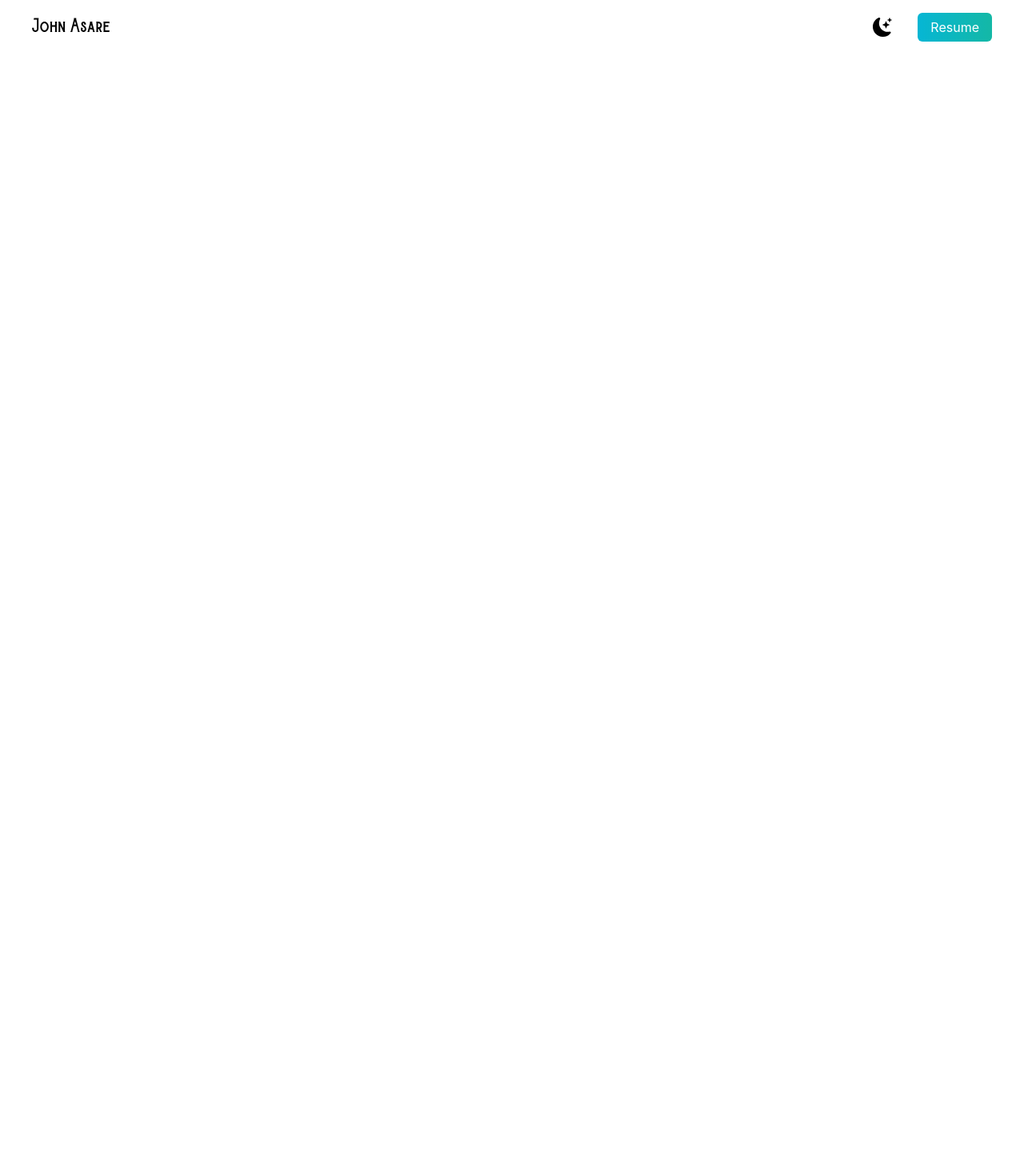
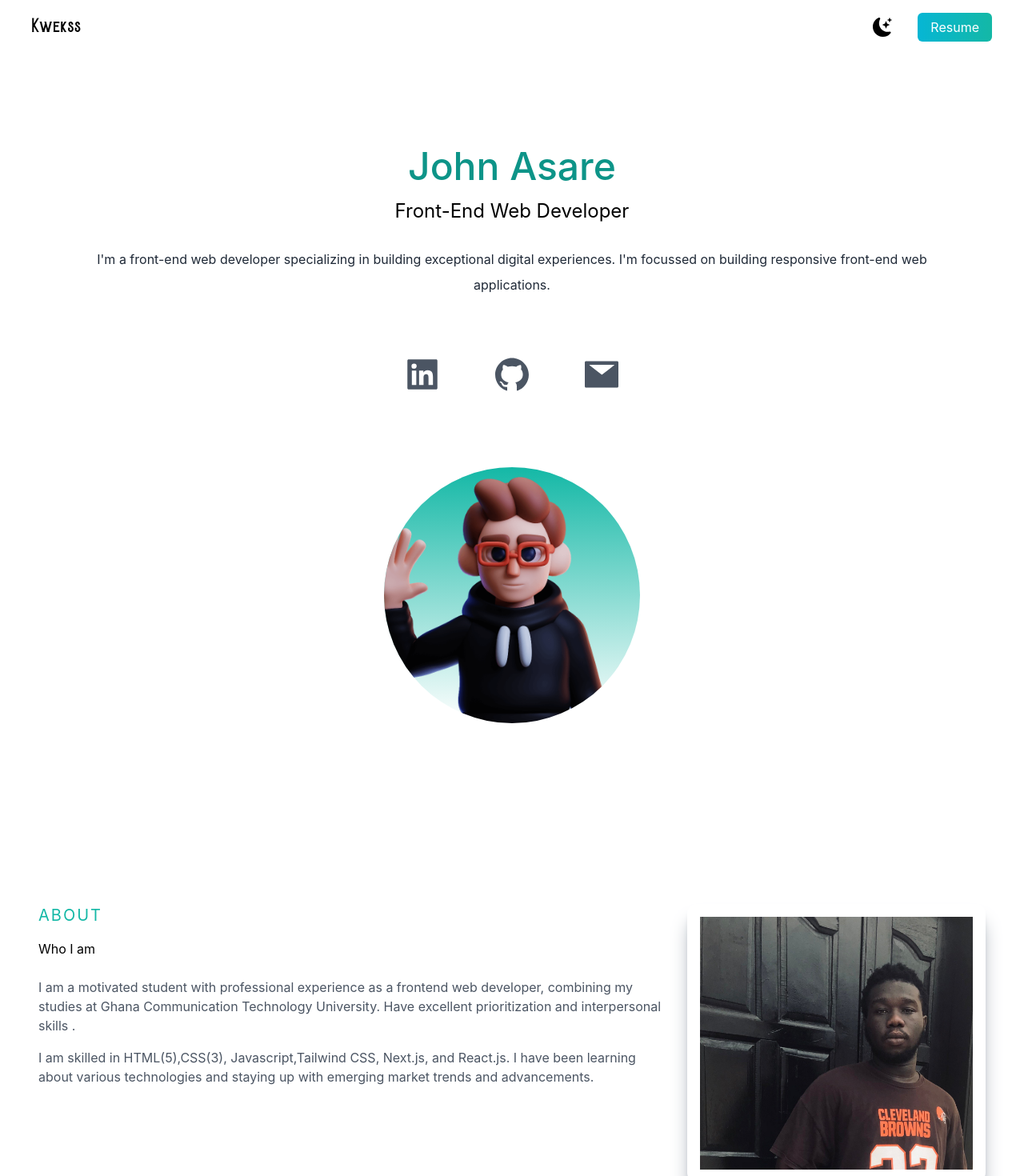
Before and after one commit to kwekss/portfolio, a Next.js app: page / in a window 1280 px wide. Shown: the part 20-1490 px from the top of the page at 80% size. Before the commit the page ends 800 px from the top, so only its background shows below. Built offline with nearby package versions, Linux system fonts and the light colour scheme.

Commit message:
added about

```diff
--- a/pages/index.js
+++ b/pages/index.js
@@ -1,5 +1,9 @@
 import Head from "next/head";
 import { BsFillMoonStarsFill } from "react-icons/bs";
+import { AiFillLinkedin, AiFillGithub, AiFillMail } from "react-icons/ai";
+import Image from "next/image";
+import deved from "../public/dev-ed-wave.png";
+import aboutimage from "../public/about.jpg";
 
 export default function Home() {
   return (
@@ -13,7 +17,7 @@ export default function Home() {
       <main className="bg-white px-10">
         <section className=" min-h-screen">
           <nav className="py-10 mb-12 flex justify-between">
-            <h1 className="text-xl font-burtons">John Asare</h1>
+            <h1 className="text-xl font-burtons">Kwekss</h1>
             <ul className="flex items-center">
               <li>
                 <BsFillMoonStarsFill className="cursor-pointer text-2xl" />
@@ -28,6 +32,57 @@ export default function Home() {
               </li>
             </ul>
           </nav>
+          <div className="text-center p-10 py-10">
+            <h1 className="text-5xl py-2 text-teal-600 font-medium">
+              John Asare
+            </h1>
+            <h3 className="text-2xl py-2">Front-End Web Developer</h3>
+            <p className="text-md py-5 leading-8 text-gray-800">
+              {" "}
+              I'm a front-end web developer specializing in building exceptional
+              digital experiences. I'm focussed on building responsive front-end
+              web applications.
+            </p>
+          </div>
+          <div className="text-5xl flex justify-center gap-16 py-3 text-gray-600">
+            <AiFillLinkedin />
+            <AiFillGithub />
+            <AiFillMail />
+          </div>
+          <div className=" relative mx-auto bg-gradient-to-b from-teal-500 rounded-full w-80 h-80 mt-20 overflow-hidden">
+            <Image src={deved} layout="fill" objectFit="cover" />
+          </div>
+        </section>
+        {/* About section */}
+        <section>
+          <div
+            id="about"
+            className="w-full md:h-screen p-2 flex items-center py-16"
+          >
+            <div className="max-w-[1240px] m-auto md:grid grid-cols-3 gap-8">
+              <div className="col-span-2">
+                <p className="uppercase text-xl tracking-widest text-teal-500">
+                  About
+                </p>
+                <h2 className="py-4"> Who I am</h2>
+                <p className="py-2 text-gray-600">
+                  I am a motivated student with professional experience as a
+                  frontend web developer, combining my studies at Ghana
+                  Communication Technology University. Have excellent
+                  prioritization and interpersonal skills .
+                </p>
+                <p className="py-2 text-gray-600">
+                  I am skilled in HTML(5),CSS(3), Javascript,Tailwind CSS,
+                  Next.js, and React.js. I have been learning about various
+                  technologies and staying up with emerging market trends and
+                  advancements.
+                </p>
+              </div>
+              <div className="w-full h-auto m-auto shadow-xl shadow-gray-400 rounded-xl flex items-cenrer justify-center p-4 hover:scale-105 ease-in duration-300">
+                <Image src={aboutimage} />
+              </div>
+            </div>
+          </div>
         </section>
       </main>
     </>
```
Also changed, not shown: public/about.jpg (added).
